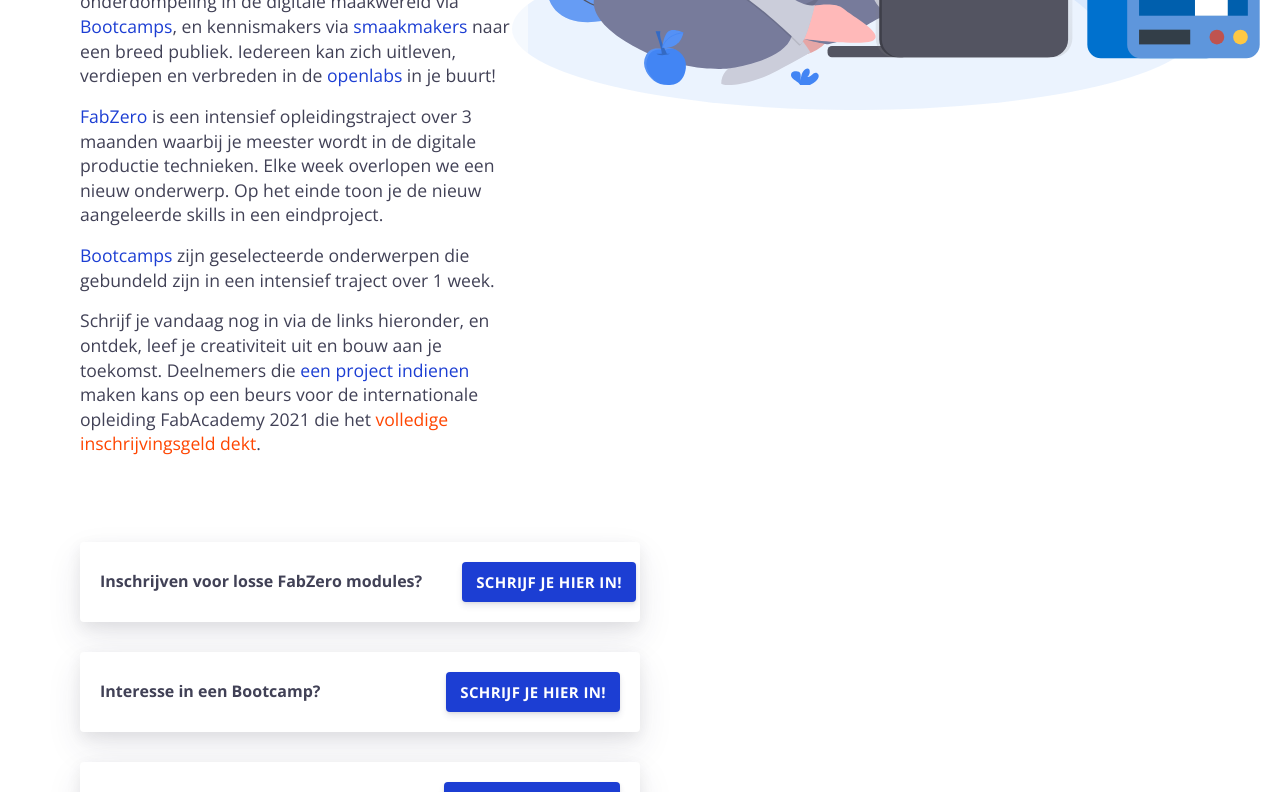
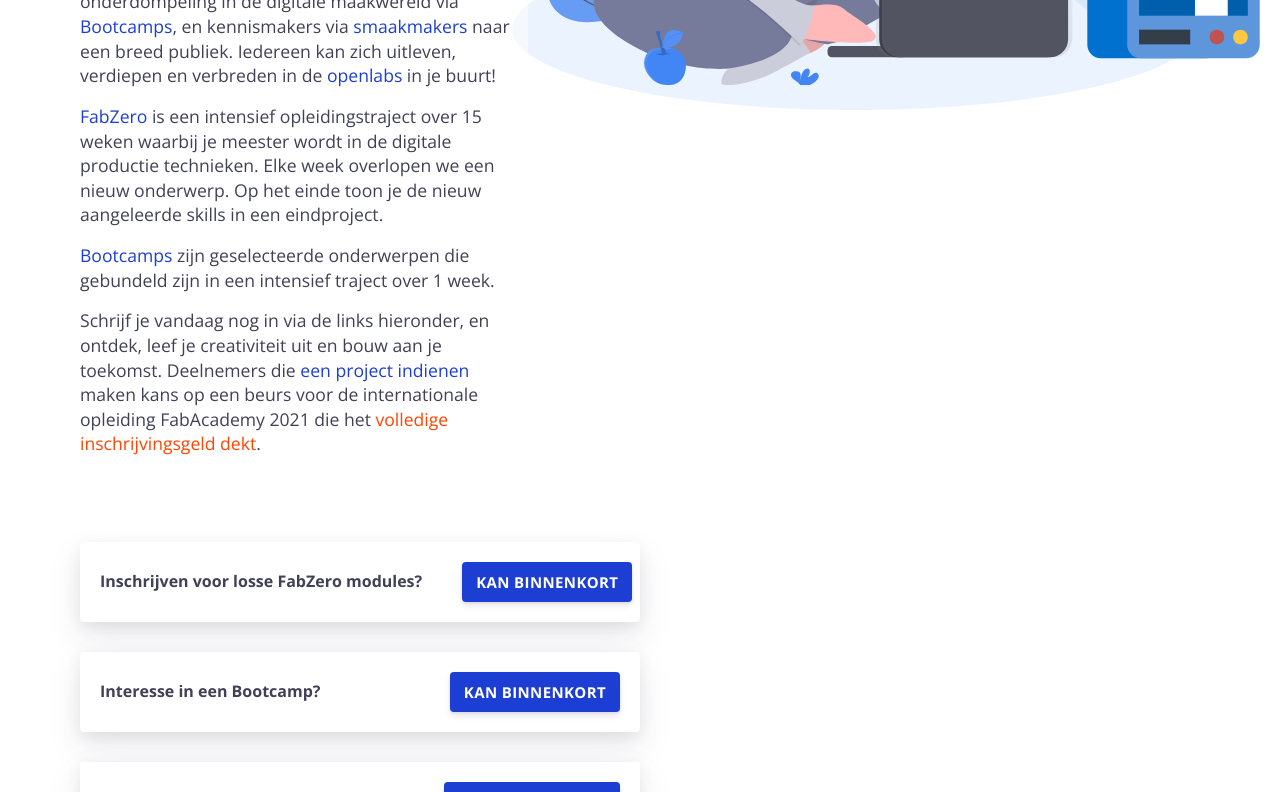
Before and after one commit to IngegnoMakerSpace/inclusievekets, a Jekyll site: the page built from index.html, in a window 1280 px wide. Shown: the part 400-1192 px from the top of the page. Built offline with Jekyll 4.4.1, drawn with Linux system fonts in a browser that asks for light colours.

Commit message:
Eerste update voor 2021 editie

```diff
--- a/index.html
+++ b/index.html
@@ -10,7 +10,7 @@
     <p>Digitale fabricatie technieken moeten toegankelijk zijn voor iedereen. Inclusieve KET's zorgt daarvoor, met een kwaliteitsvolle opleiding <a href="{{ site.baseurl }}/services/FabZero/">FabZero</a>, onderdompeling in de digitale maakwereld via <a href="{{ site.baseurl }}/bootcamp">Bootcamps</a>, en kennismakers via <a href="https://www.facebook.com/IngegnoMakerSpace/events/">smaakmakers</a> naar een breed publiek. Iedereen kan zich uitleven, verdiepen en verbreden in de <a href="{{ site.baseurl }}/services/openlab/">openlabs</a> in je buurt!
       </p>
       <p>
-      <a href="{{ site.baseurl }}/services/FabZero/">FabZero</a> is een intensief opleidingstraject over 3 maanden waarbij je meester wordt in de digitale productie technieken. Elke week overlopen we een nieuw onderwerp. Op het einde toon je de nieuw aangeleerde skills in een eindproject.</p>
+      <a href="{{ site.baseurl }}/services/FabZero/">FabZero</a> is een intensief opleidingstraject over 15 weken waarbij je meester wordt in de digitale productie technieken. Elke week overlopen we een nieuw onderwerp. Op het einde toon je de nieuw aangeleerde skills in een eindproject.</p>
       <p><a href="{{ site.baseurl }}/bootcamp">Bootcamps</a> zijn geselecteerde onderwerpen die gebundeld zijn in een intensief traject over 1 week.</p>
       <p>Schrijf je vandaag nog in via de links hieronder, en ontdek, leef je creativiteit uit en bouw aan je toekomst. Deelnemers die <a href="{{ site.baseurl }}/fabacademy#studiebeurs">een project indienen</a> maken kans op een beurs voor de internationale opleiding FabAcademy 2021 die het <span style="color:orangered">volledige inschrijvingsgeld dekt</span>.</p>
   </div>
@@ -37,7 +37,8 @@
 
     </div>
     <div class="call-box-bottom">
-      <a href="https://forms.gle/3Tgr9H4MXWxfjyFk9" class="button">Schrijf je hier in!</a>
+      <a href="#" class="button">Kan Binnenkort</a>
+      <!--a href="https://forms.gle/3Tgr9H4MXWxfjyFk9" class="button">Schrijf je hier in!</a-->
 
     </div>
   </div>
@@ -50,7 +51,8 @@
 
     </div>
     <div class="call-box-bottom">
-      <a href="https://forms.gle/4bfC7gko9kY54orH9" class="button">Schrijf je hier in!</a>
+      <a href="#" class="button">Kan Binnenkort</a>
+      <!--a href="https://forms.gle/4bfC7gko9kY54orH9" class="button">Schrijf je hier in!</a-->
 
     </div>
   </div>
```
Also changed, not shown: _pages/fabzero.md (+1 -1 lines), Gemfile.lock, images/team/amy.jpg, images/team/peter-van-eijk-711986-unsplash.jpg (deleted), images/team/sage-kirk-485982-unsplash.jpg (deleted).
